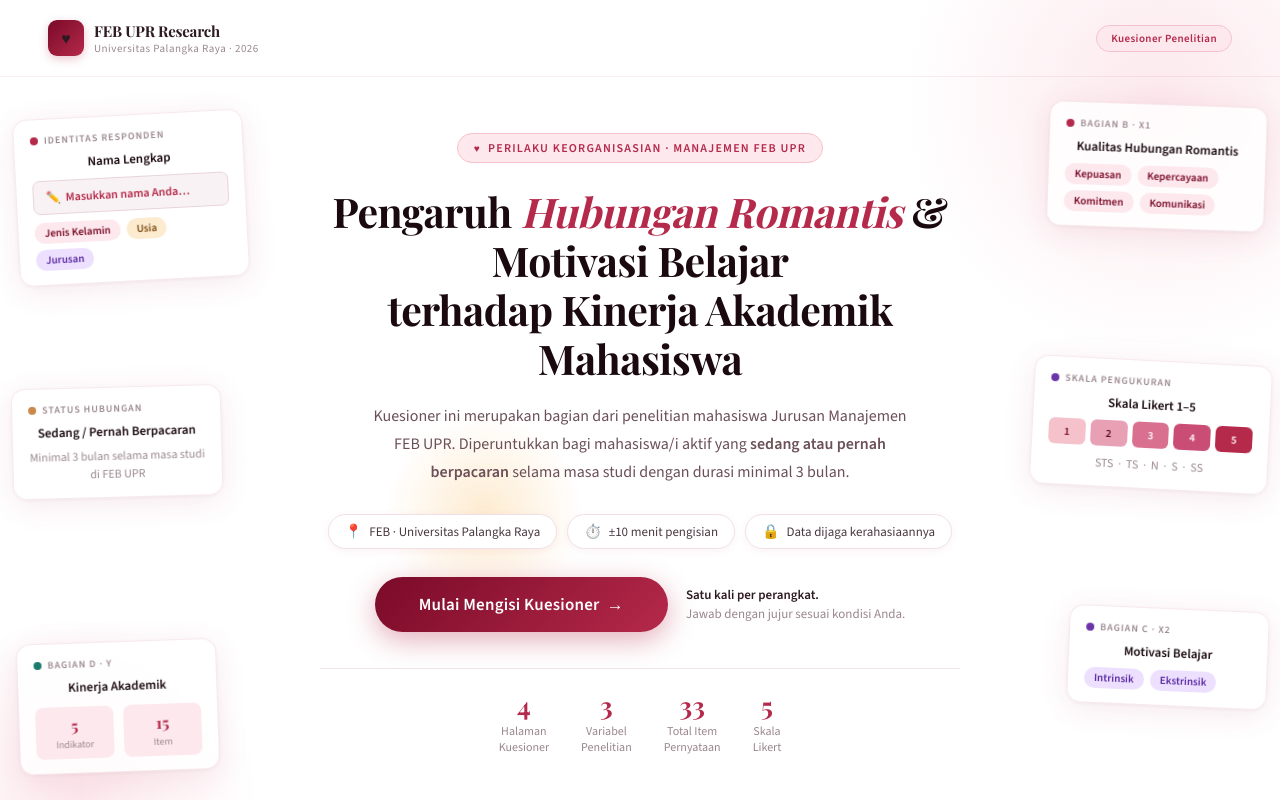
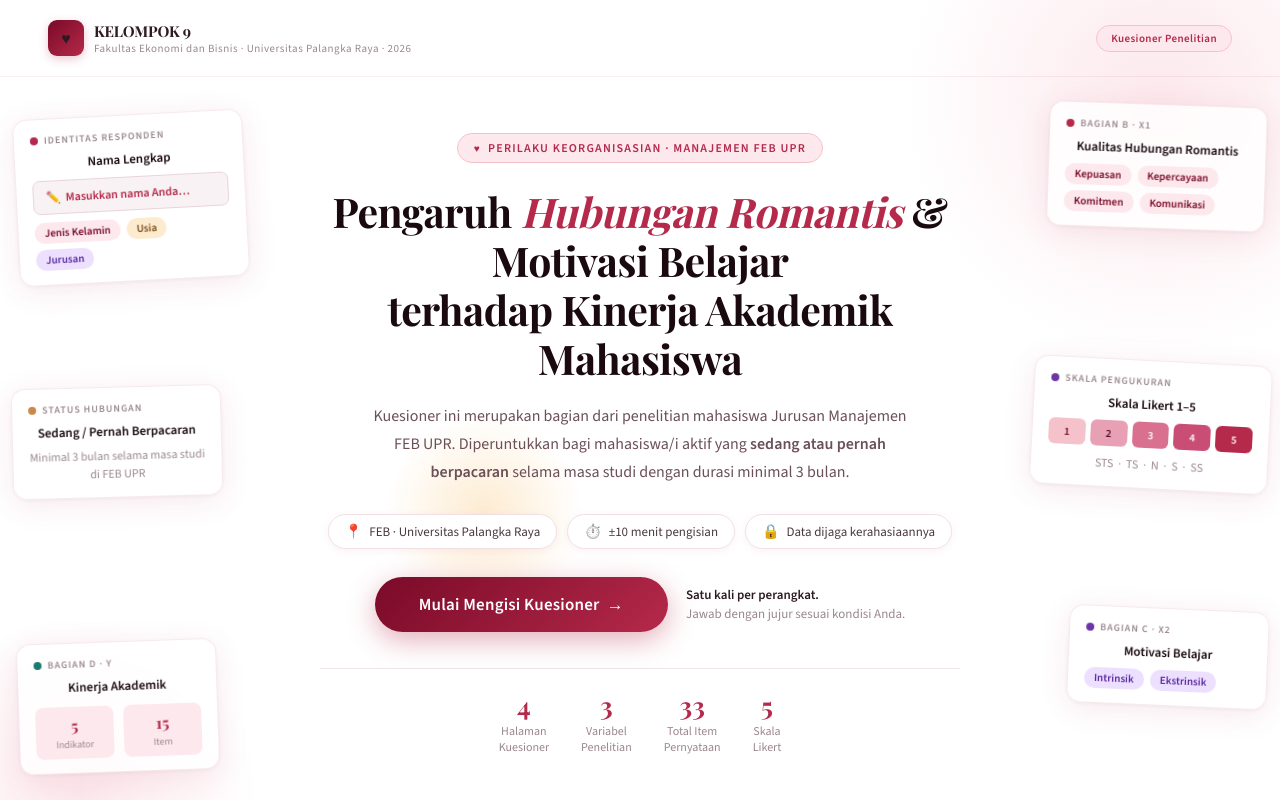
Before and after one commit to yas-udah/kuisoner, a plain HTML site: page index.html in a window 1280 px wide. Shown: the top 800 px of the page. Drawn offline with nearby package versions, Linux system fonts and the light colour scheme; a web font is replaced by a local one.

Commit message:
Update index.html

```diff
--- a/index.html
+++ b/index.html
@@ -1279,8 +1279,8 @@
     <div class="hero-nav-brand">
       <div class="hero-nav-logo">♥</div>
       <div>
-        <div class="hero-nav-name">FEB UPR Research</div>
-        <div class="hero-nav-sub">Universitas Palangka Raya · 2026</div>
+        <div class="hero-nav-name">KELOMPOK 9</div>
+        <div class="hero-nav-sub">Fakultas Ekonomi dan Bisnis · Universitas Palangka Raya · 2026</div>
       </div>
     </div>
     <div class="hero-nav-badge">Kuesioner Penelitian</div>
```
